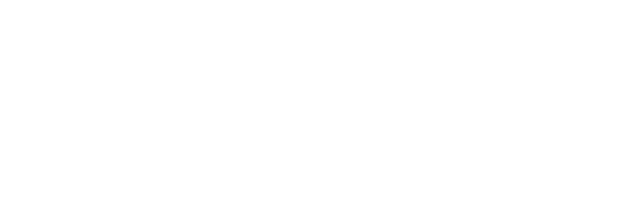
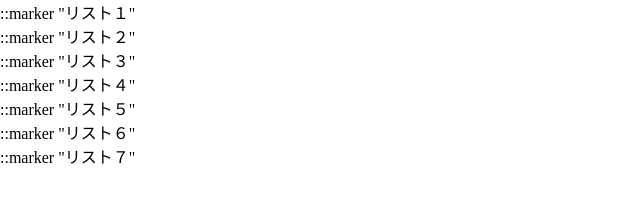
Before and after one commit to ShimonakaRina/1-8enshu, a plain HTML site: page index.html in a window 1280 px wide. Shown: the whole page, without its empty margins (0-640 px from the left). Drawn offline with Linux system fonts and the light colour scheme.

Commit message:
1-8finish

```diff
--- a/index.html
+++ b/index.html
@@ -7,5 +7,47 @@
   </head>
 
   <body>
-
+    <main>
+      <ul class="item-list">
+        <li class="item">
+          ::marker
+          "リスト１"
+        </li>
+        <li class="item">
+          ::marker
+          "リスト２"
+        </li>
+        <li class="item">
+          ::marker
+          "リスト３"
+        </li>
+        <li class="item">
+          ::marker
+          "リスト４"
+        </li>
+        <li class="item">
+          ::marker
+          "リスト５"
+        </li>
+        <li class="item">
+          ::marker
+          "リスト６"
+        </li>
+        <li class="item">
+          ::marker
+          "リスト７"
+        </li>
+      </ul>
+      <div class="box-list">
+        <div class="box"></div>
+        <div class="box"></div>
+        <div class="box"></div>
+        <div class="box"></div>
+        <div class="box"></div>
+        <div class="box"></div>
+        <div class="box"></div>
+        <div class="box"></div>
+        <div class="box"></div>
+      </div>
+    </main>
   </body>
```
